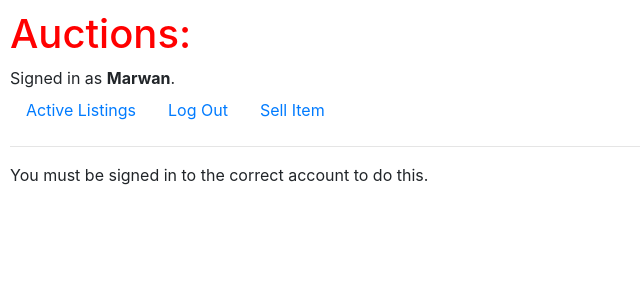
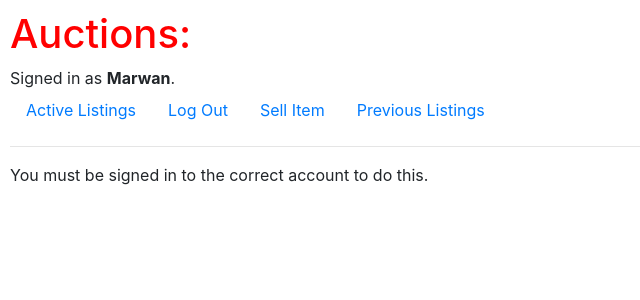
Before and after one commit to Marwanishere/commerce, a Django app: page /auction_closed/6 in a window 1280 px wide. Shown: the top 300 px of the page, without its empty margins (0-640 px from the left). Run offline with Django 3.2, Linux system fonts and the light colour scheme; a user stored in the database is signed in; data comes from the database, SQL or seed files in the repository; some libraries are stand-ins or nearby versions.

Commit message:
got a previous listings page and it works, only issue is that the name of the winner is not displayed. No crashes :)

```diff
--- a/auctions/templates/auctions/layout.html
+++ b/auctions/templates/auctions/layout.html
@@ -27,6 +27,9 @@
                 <li class="nav-item">
                     <a class="nav-link" href="{% url 'new_listing' %}">Sell Item</a>
                 </li>
+                <li class="nav-item">
+                    <a class="nav-link" href="{% url 'previous_listings' %}">Previous Listings</a>
+                </li>
             {% else %}
                 <li class="nav-item">
                     <a class="nav-link" href="{% url 'login' %}">Log In</a>
--- a/auctions/urls.py
+++ b/auctions/urls.py
@@ -13,5 +13,6 @@ urlpatterns = [
     path("bid/<int:listing_id>", views.current_price, name="current_price"),
     path("listing/<int:listing_id>", views.listing_view, name="listing"),
     path("auction_closed/<int:listing_id>", views.closing_bid_view, name="auction_closed"),
-    path("not_in", views.not_in, name = "not_in")
+    path("not_in", views.not_in, name = "not_in"),
+    path("previous_listings", views.previous_listings_view, name = "previous_listings")
 ] + static(settings.MEDIA_URL, document_root=settings.MEDIA_ROOT)
--- a/auctions/views.py
+++ b/auctions/views.py
@@ -171,4 +171,8 @@ def closing_bid_view(request, listing_id):
 
 def not_in(request):
     return render(request, "auctions/not_in.html")
+
+def previous_listings_view(request):
+    inactive_listings = AuctionListing.objects.filter(is_open=False)
+    return render(request, "auctions/previous_listings.html", {'inactive_listings': inactive_listings})
 #the request.user part on line in closing_bid_view checks if the user is the same one who made the listing.
```
